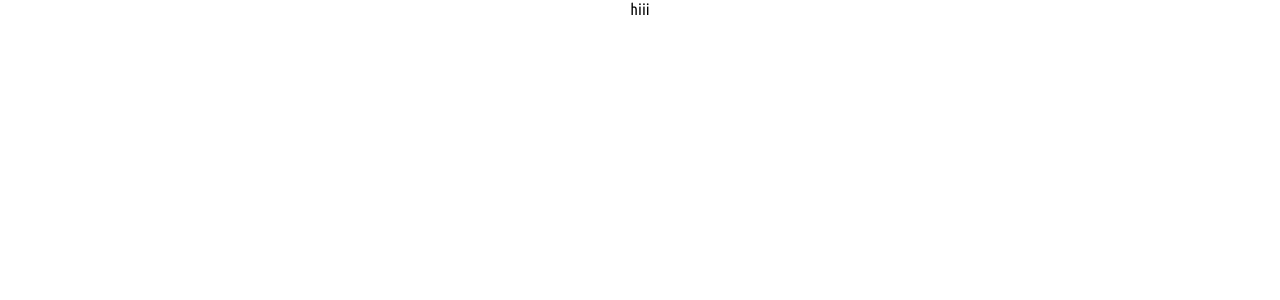
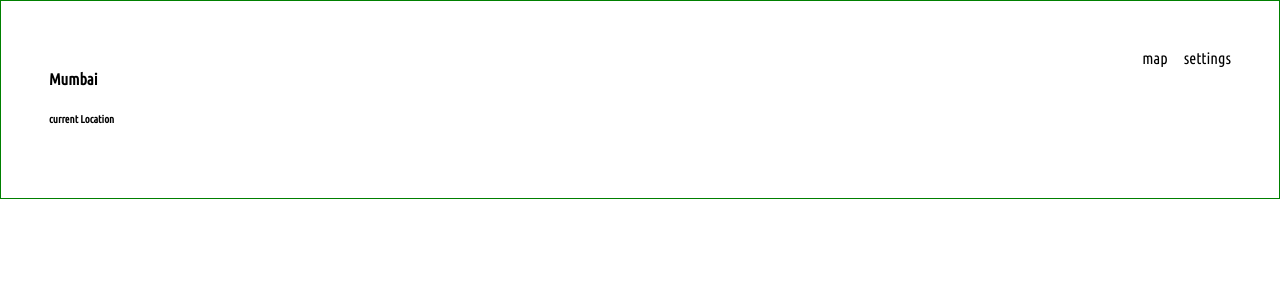
Before and after one commit to mishti169/weather-app, a React (Vite) app: page /home in a window 1280 px wide. Shown: the top 300 px of the page. Built offline with nearby package versions, Linux system fonts and the light colour scheme.

Commit message:
add components

```diff
--- /dev/null
+++ b/src/components/Home/Home.css
@@ -0,0 +1,17 @@
+.home--header {
+	padding: 3rem;
+	border: 1px solid green;
+	display: grid;
+	grid-template-columns: 1fr 1fr;
+	/* justify-content: flex-end; */
+}
+
+.home--header_text {
+	/* border: 1px dotted blue; */
+}
+.home--header_icon {
+	/* border: 1px dotted red; */
+	display: flex;
+	justify-content: flex-end;
+	gap: 1rem;
+}
--- a/src/components/Home/Home.jsx
+++ b/src/components/Home/Home.jsx
@@ -1,8 +1,25 @@
 import React from 'react';
+import './Home.css';
 const Home = () => {
 	return (
 		<>
-			<div>this is home</div>
+			<div className='home--header'>
+				<div className='home--header_text'>
+					<h4>Mumbai</h4>
+					<h6>current Location </h6>
+				</div>
+				<div className='home--header_icon'>
+					<span class='material-symbols-outlined'>map</span>
+					<span class='material-symbols-outlined'>settings</span>
+				</div>
+				<div></div>
+			</div>
+			<div></div>
+			<div></div>
+			<div></div>
+			<div></div>
 		</>
 	);
 };
+
+export default Home;
--- /dev/null
+++ b/src/components/Splash/Splash.css
@@ -0,0 +1,21 @@
+.weather-container {
+	height: 100vh;
+	/* display: var(--d-flex);
+	flex-direction: var(--f-d-c); */
+	display: flex;
+	flex-direction: column;
+}
+.weather-text {
+	/* display: var(--d-flex); */
+	display: flex;
+	justify-content: center;
+	height: 50%;
+	align-items: flex-end;
+}
+.weather-footer {
+	display: flex;
+	justify-content: center;
+	height: 50%;
+	align-items: flex-end;
+	padding-bottom: 2rem;
+}
--- a/src/components/Splash/Splash.jsx
+++ b/src/components/Splash/Splash.jsx
@@ -1,9 +1,17 @@
 import React from 'react';
+import './Splash.css';
 
 const Splash = () => {
 	return (
 		<div>
-			<div>Weather</div>
+			<div className='weather-container'>
+				<div className='weather-text'>
+					<div>Weather</div>
+				</div>
+				<div className='weather-footer'>
+					<div>A minimal weather app</div>
+				</div>
+			</div>
 		</div>
 	);
 };
--- a/src/main.jsx
+++ b/src/main.jsx
@@ -3,6 +3,7 @@ import ReactDOM from 'react-dom/client';
 import { BrowserRouter, Switch, Route } from 'react-router-dom';
 import App from './App';
 import Splash from './components/Splash/Splash';
+import Home from './components/Home/Home';
 import Location from './components/Location/Location';
 import Settings from './components/Settings/Settings';
 import Details from './components/Details/Details';
@@ -15,7 +16,7 @@ ReactDOM.createRoot(document.getElementById('root')).render(
 				<Route path='/settings' component={Settings} />
 				<Route path='/location' component={Location} />
 				<Route path='/details' component={Details} />
-				<Route path='/home' component={App} />
+				<Route path='/home' component={Home} />
 				<Route exact path='/' component={Splash} />
 			</Switch>
 		</BrowserRouter>
```
